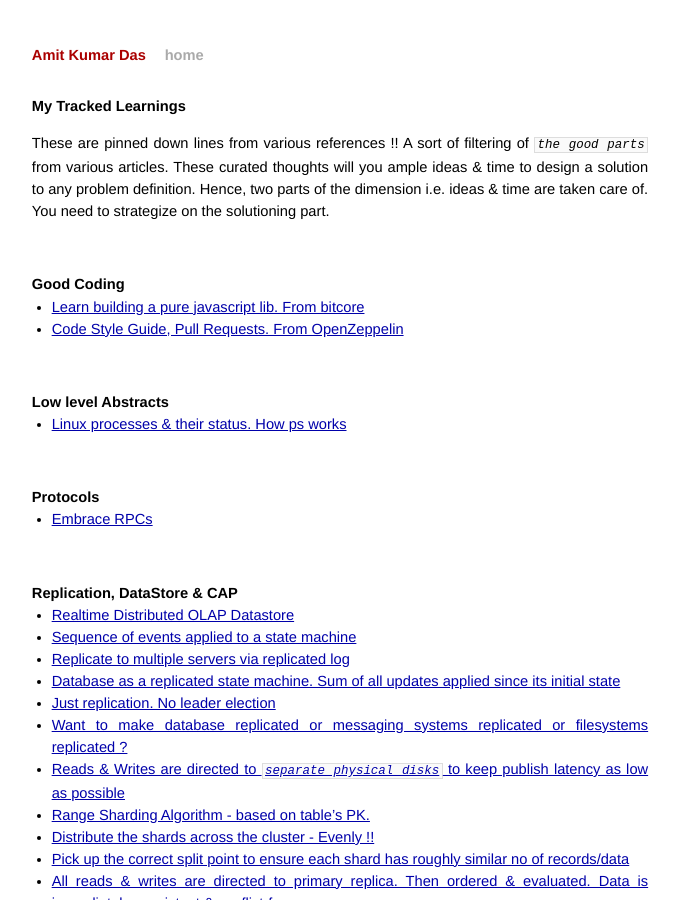
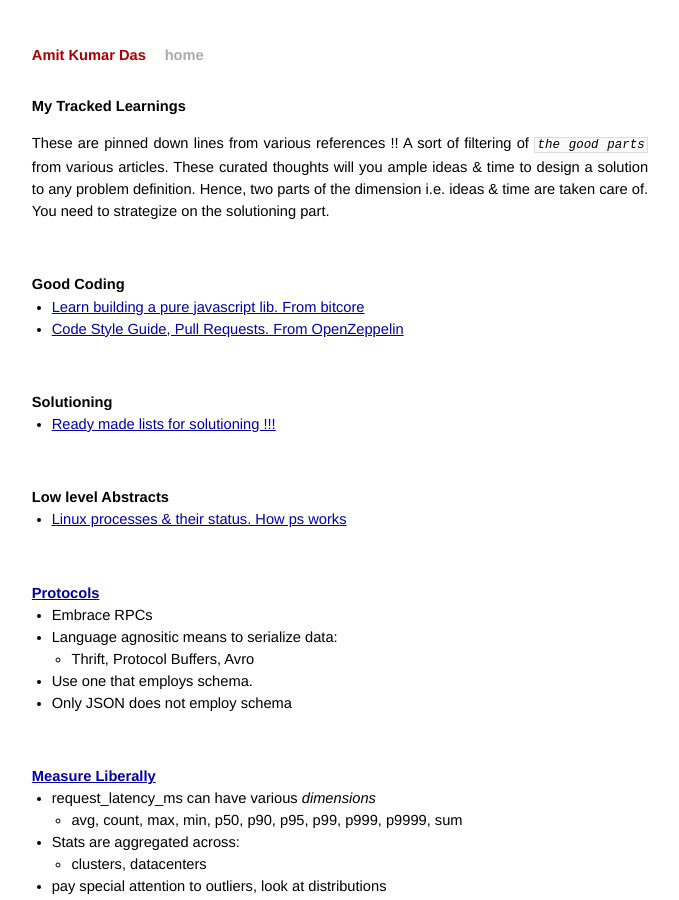
Before and after one commit to AmitKumarDas/amitkumardas.github.io, a Jekyll site: the page built from _posts/2016-10-06-My Tracked Learnings.md, in a window 1280 px wide and 900 px high. Shown: the whole window, without its empty margins (300-979 px from the left). Built offline with Jekyll 4.4.1, drawn with Linux system fonts in a browser that asks for light colours; some of the changed text lies outside the part shown.

Commit message:
Update 2016-10-06-My Tracked Learnings.md

```diff
--- a/_posts/2016-10-06-My Tracked Learnings.md
+++ b/_posts/2016-10-06-My Tracked Learnings.md
@@ -20,15 +20,36 @@ solutioning part.
 
 <br />
 
+### Solutioning
+
+- [Ready made lists for solutioning !!!](https://monkey.org/~marius/hints.pdf)
+
+<br />
+
 ### Low level Abstracts
 
 - [Linux processes & their status. How ps works](https://fredrb.github.io/2016/10/01/Understanding-proc/)
 
 <br />
 
-### Protocols
+### [Protocols](https://monkey.org/~marius/hints.pdf)
 
-- [Embrace RPCs](https://monkey.org/~marius/hints.pdf)
+- Embrace RPCs
+- Language agnositic means to serialize data:
+  - Thrift, Protocol Buffers, Avro
+- Use one that employs schema.
+- Only JSON does not employ schema
+
+<br />
+
+### [Measure Liberally](https://monkey.org/~marius/hints.pdf)
+
+- request_latency_ms can have various *dimensions*
+  - avg, count, max, min, p50, p90, p95, p99, p999, p9999, sum
+- Stats are aggregated across:
+  - clusters, datacenters
+- pay special attention to outliers, look at distributions
+- Profile & trace systems in situ
 
 <br />
 
```
